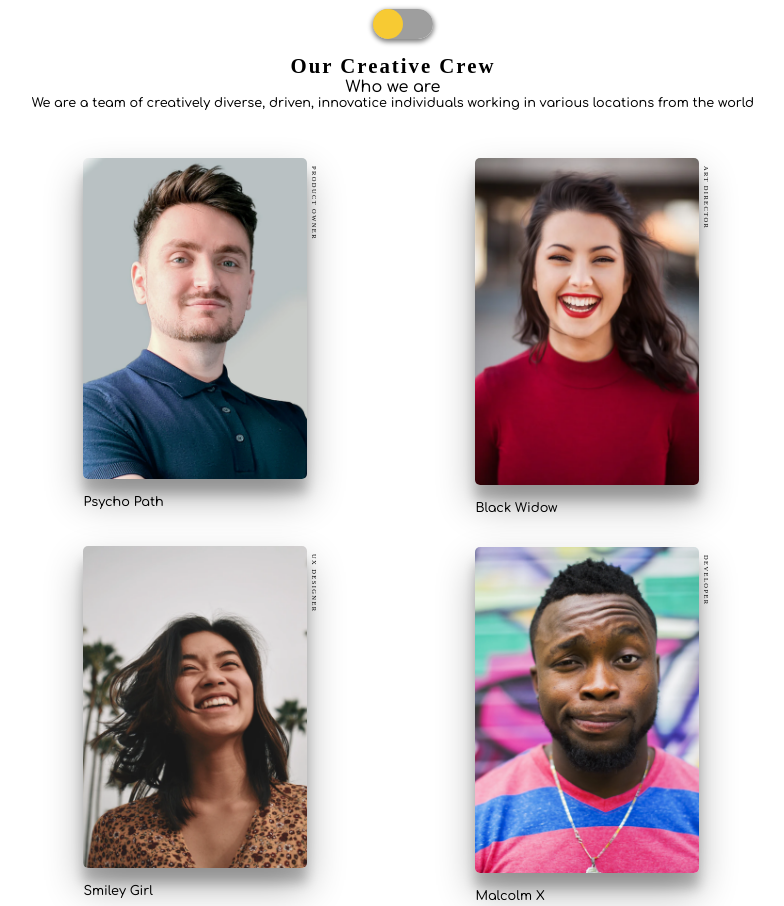
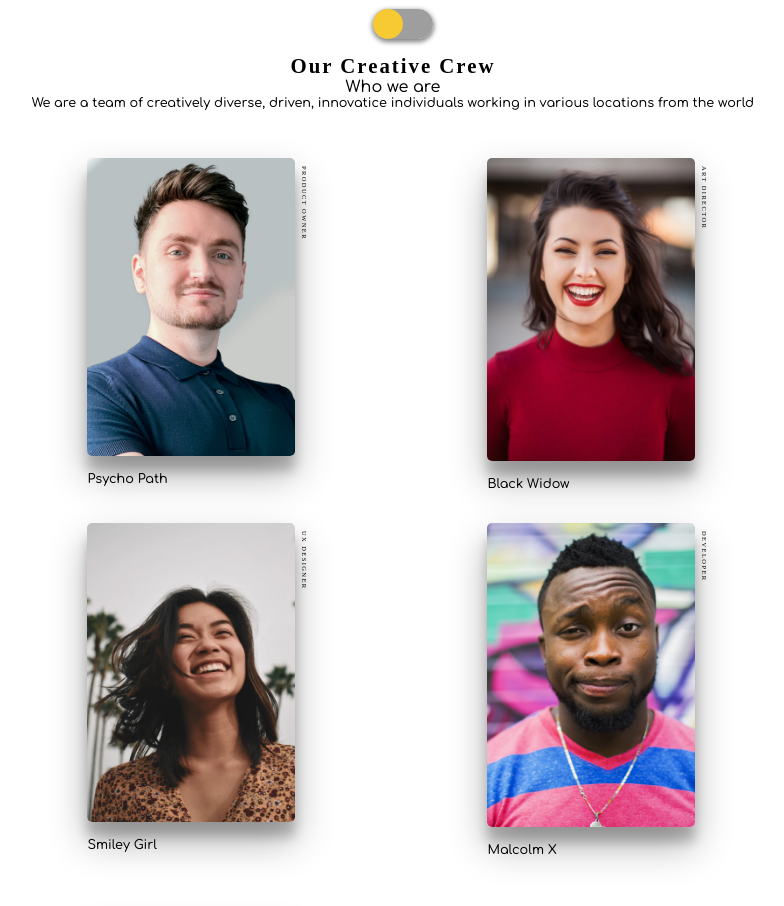
Before and after one commit to gurolbilgin/team_members, a website: page index.html in a window 1280 px wide. Shown: the top 906 px of the page, without its empty margins (247-1031 px from the left). Drawn offline with Linux system fonts and the light colour scheme; grey boxes are pictures that could not be loaded.

Commit message:
adds minor styling

```diff
--- a/index.html
+++ b/index.html
@@ -54,7 +54,7 @@
         </div>
       </div>
 
-      <div class="col colMedia900">
+      <div class="col colStart">
         <div class="pictureWrapper">
           <section>
             <img src="./img/photo3.png" alt="">
--- a/style.css
+++ b/style.css
@@ -99,11 +99,9 @@ input:checked:before {
 
 .container {
   display: grid;
-  /* grid-template-rows: repeat(2, 1fr); */
   grid-template-columns: repeat(3, 1fr);
   height: 91vh;
   width: 60%;
-  /* gap: 1rem; */
 }
 
 .col {
@@ -115,13 +113,12 @@ input:checked:before {
 .colEnd {
   align-items: end;
 }
-
+/* vertical writing */
 .container .namesStaff {
   padding-top: 1rem;
   font-family: "Comfortaa", cursive;
   font-size: 0.8rem;
   font-weight: 500;
-  /* position: relative; */
 }
 
 .container .aside {
@@ -139,7 +136,7 @@ section {
 
 section p {
   top: 8px;
-  left: 228px;
+  left: 214px;
   position: absolute;
   text-transform: uppercase;
   font-size: 6.5px;
@@ -147,29 +144,32 @@ section p {
   letter-spacing: 1.4px;
 }
 
+/* image */
+
 section img {
-  width: 14rem;
+  width: 13rem;
   box-shadow: rgba(0, 0, 0, 0.3) 0px 19px 38px,
     rgba(0, 0, 0, 0.22) 0px 15px 12px;
   border-radius: 5px;
   margin-right: 0.2rem;
 }
 
+/* Responsive */
 @media screen and (max-width: 1400px) {
   .container {
     display: grid;
     grid-template-columns: repeat(2, 1fr);
     width: 60%;
-    gap: 1rem;
+    gap: 2rem;
   }
 
   section p {
     top: 8px;
-    left: 228px;
+    left: 214px;
   }
 
   section img {
-    width: 14rem;
+    width: 13rem;
   }
 
   input {
```
